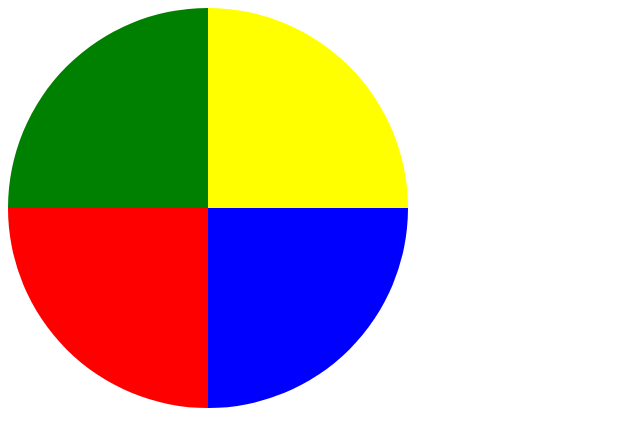
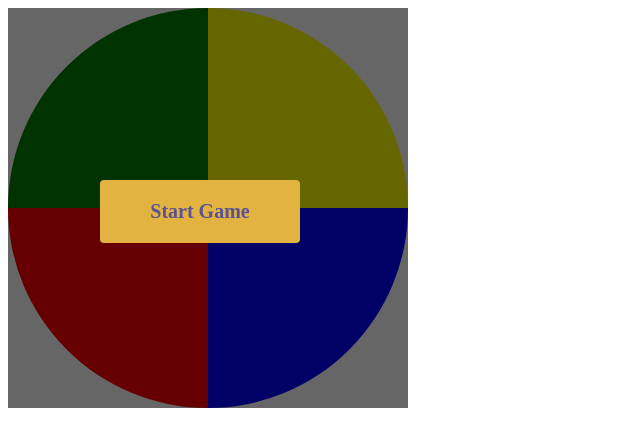
Before and after one commit to calbertora/simon-says, a website: page web/index.html in a window 1280 px wide. Shown: the whole page, without its empty margins (0-640 px from the left). Drawn offline with Linux system fonts and the light colour scheme.

Commit message:
Add the button and some css

```diff
--- a/css/index.css
+++ b/css/index.css
@@ -1,8 +1,17 @@
-.simon-container {
+.game-container {
+  width: 400px;
+  height: 400px;
+  background-color: rgba(0,0,0,0.6);
+  position: fixed;
+  z-index: 2;
+}
+.colors-container {
   border-radius: 50%;
   height: 400px;
   width: 400px;
   overflow: hidden;
+  position: absolute;
+  z-index: 1;
 }
 
 .upper-container, .lower-container {
@@ -25,3 +34,18 @@
 #blue-color {
   background-color: blue;
 }
+
+#start-button {
+  position: fixed;
+  z-index: 200;
+  color: 	#5b5194;
+  background-color: #e2b340;
+  top: 180px;
+  left: 100px;
+  width: 200px;
+  text-align: center;
+  padding: 20px 0;
+  font-size: 20px;
+  border-radius: 4px;
+  font-weight: bold;
+}
--- a/js/index.js
+++ b/js/index.js
@@ -1 +1,14 @@
-console.log(`Hello world!`);
+let sequence = new Array(10)
+  .fill(0)
+  .map(() => getRandomMax());
+
+function getRandomMax() {
+  const COLORS_QUANTITY = 4;
+  return Math.floor( Math.random() * COLORS_QUANTITY);
+}
+
+console.log(sequence);
+
+function setClickEvent(event) {
+  console.log(event);
+}
--- a/web/index.html
+++ b/web/index.html
@@ -8,16 +8,20 @@
 </head>
 <body>
 
-  <div class="simon-container">
+  <div id="start-button">Start Game</div>
+  <div class="game-container"></div>
+  <div class="colors-container">
     <div class="upper-container">
-      <div id="green-color" class="color"></div>
-      <div id="yellow-color" class="color"></div>
+      <div id="green-color" class="color" onclick="setClickEvent(this.id)"></div>
+      <div id="yellow-color" class="color" onclick="setClickEvent(this.id)"></div>
     </div>
     <div class="lower-container">
-      <div id="red-color" class="color"></div>
-    <div id="blue-color" class="color"></div>
+      <div id="red-color" class="color" onclick="setClickEvent(this.id)"></div>
+    <div id="blue-color" class="color" onclick="setClickEvent(this.id)"></div>
     </div>
   </div>
+
+
 
   <script src="../js/index.js"></script>
 </body>
```
